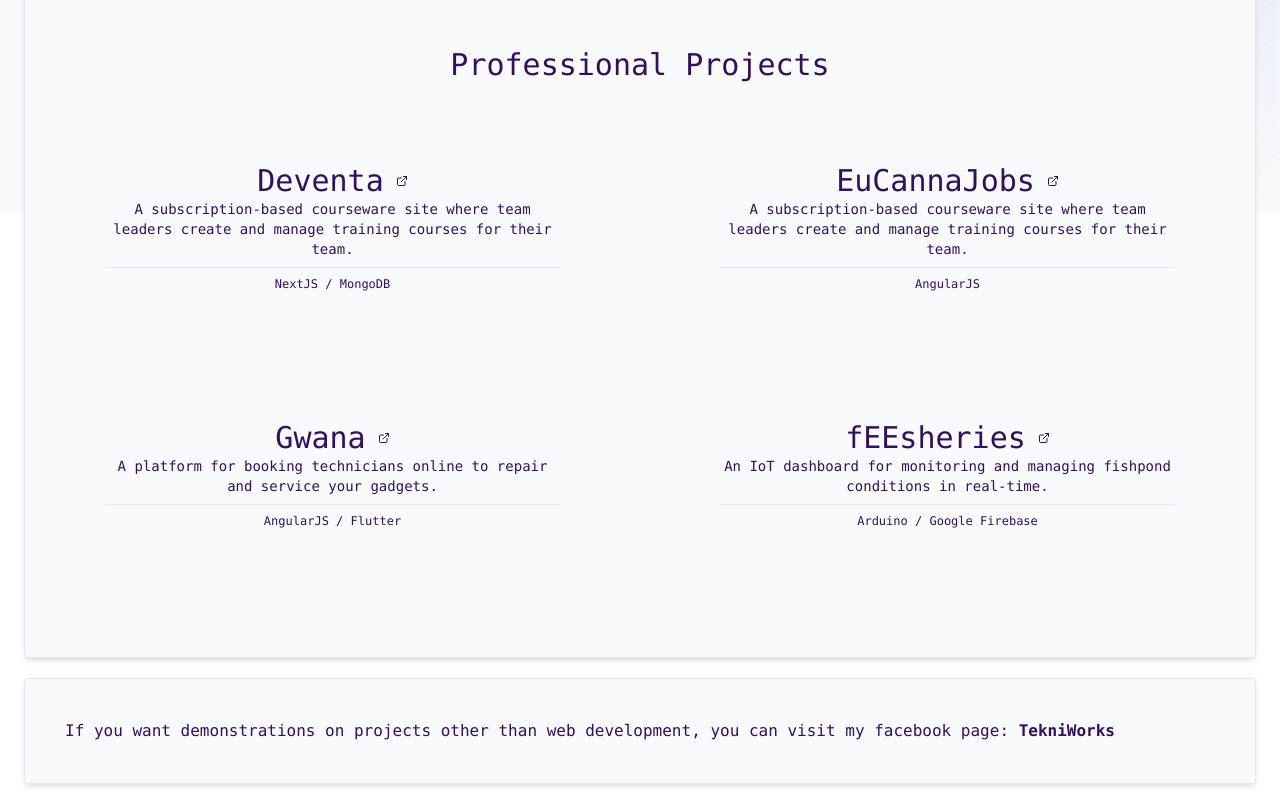
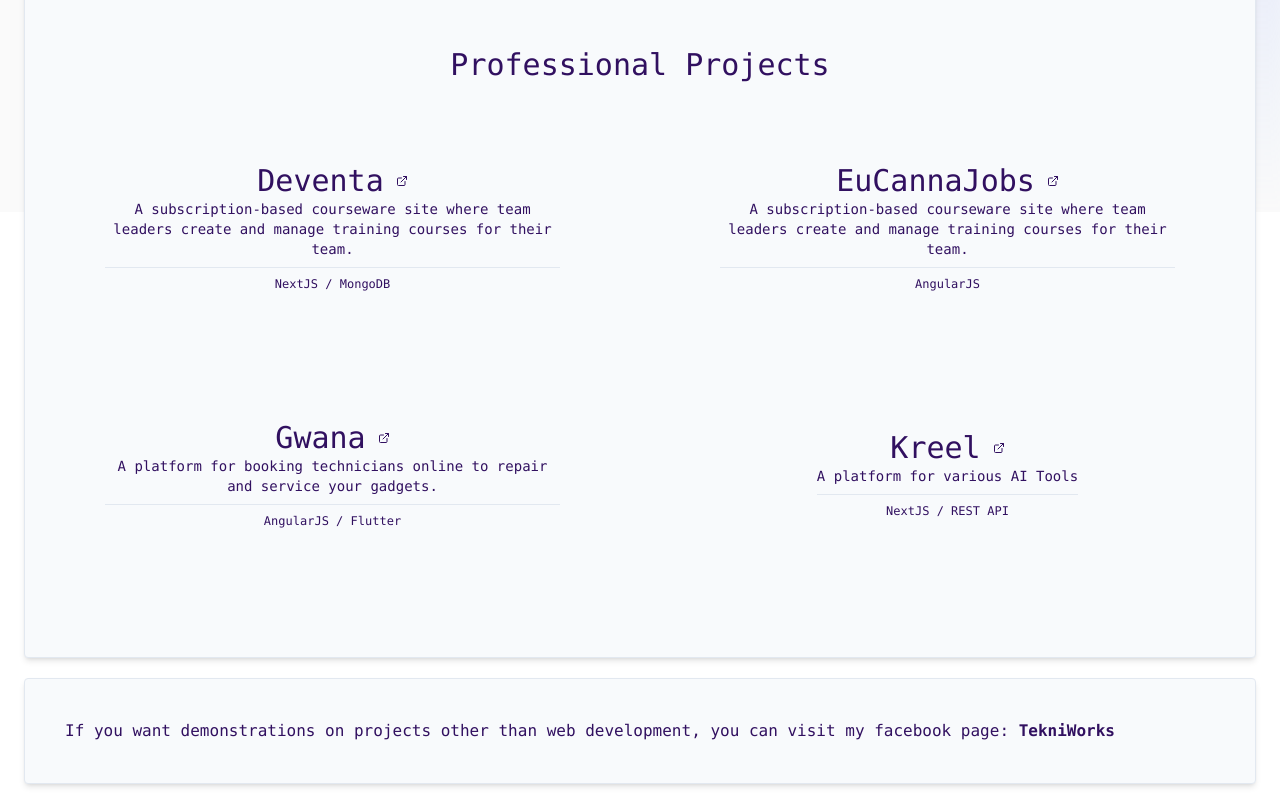
Before and after one commit to gregoryerrl/errl, a Next.js app: page /portfolio in a window 1280 px wide. Shown: the part 588-1388 px from the top of the page. Built offline with nearby package versions, Linux system fonts and the light colour scheme.

Commit message:
Added: kreel

```diff
--- a/app/portfolio/page.tsx
+++ b/app/portfolio/page.tsx
@@ -84,18 +84,17 @@
           </div>
           <div className="flex flex-col items-center justify-center">
             <Link
-              href={"https://fisherees.onrender.com/"}
+              href={"https://kreel.vercel.app/"}
               className="text-3xl hover:text-blue-500 flex items-center"
               target="_blank"
             >
-              fEEsheries <ExternalLink className="w-3 h-3 ms-3" />
+              Kreel <ExternalLink className="w-3 h-3 ms-3" />
             </Link>
 
             <span className="text-center text-sm border-b pb-2 mb-2">
-              An IoT dashboard for monitoring and managing fishpond conditions
-              in real-time.
+              A platform for various AI Tools
             </span>
-            <span className="text-xs">Arduino / Google Firebase</span>
+            <span className="text-xs">NextJS / REST API</span>
           </div>
         </div>
       </motion.div>
```
